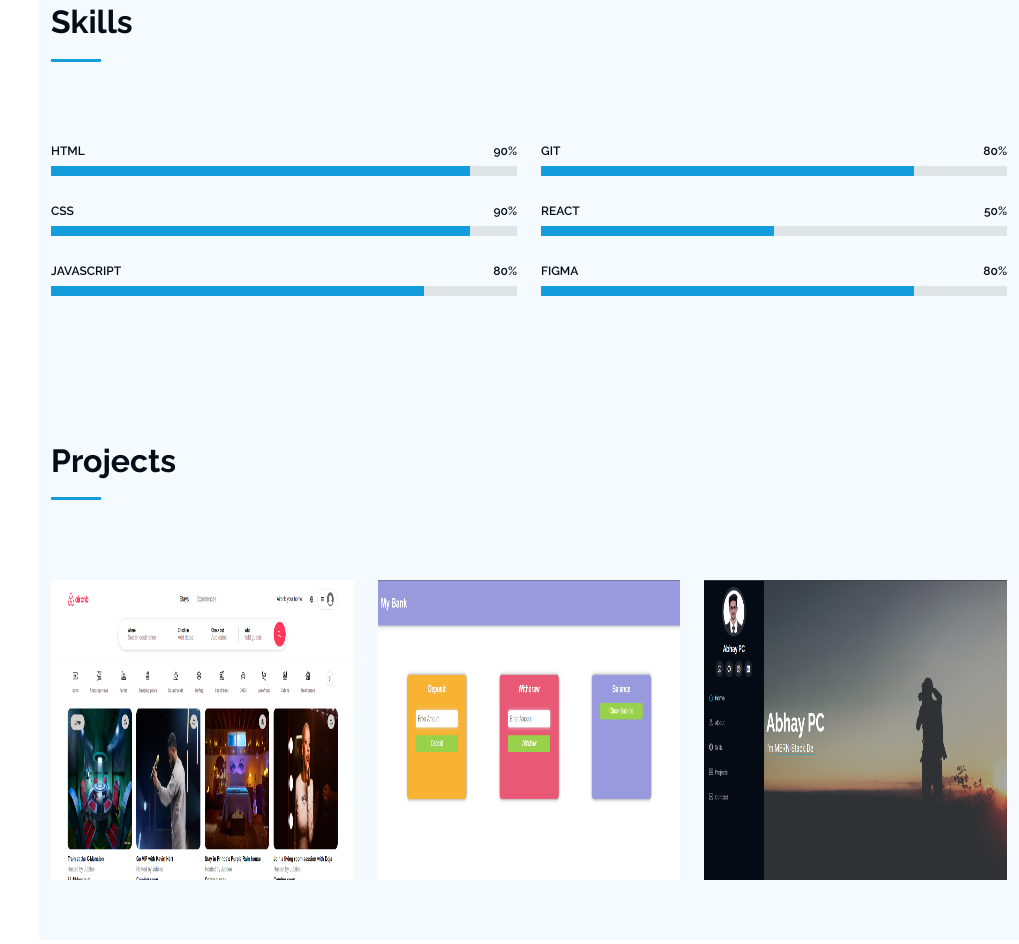
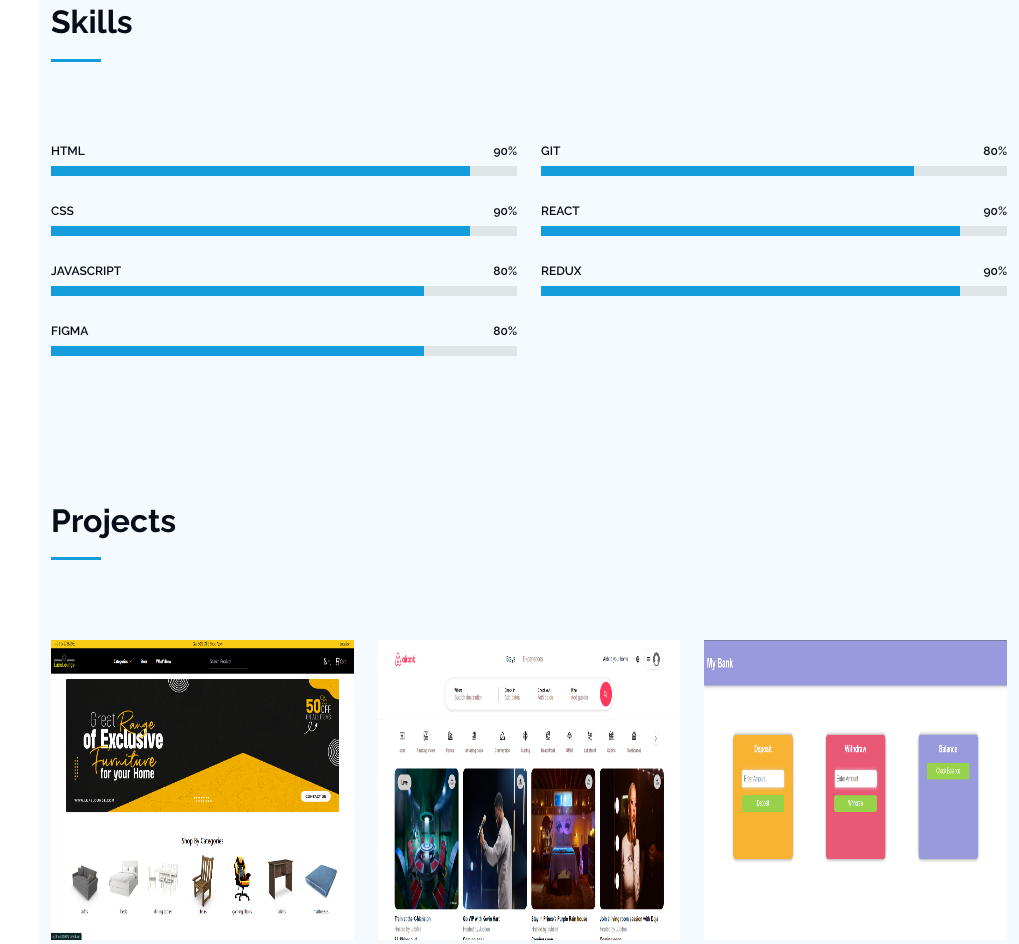
Before and after one commit to Abhaypc112/Abhay-pc, a plain HTML site: page index.html in a window 1280 px wide. Shown: the part 1658-2602 px from the top of the page, without its empty margins (261-1280 px from the left). Drawn offline with nearby package versions, Linux system fonts and the light colour scheme.

Commit message:
update react

```diff
--- a/index.html
+++ b/index.html
@@ -76,7 +76,7 @@
     <!-- Hero Section -->
     <section id="hero" class="hero section dark-background">
 
-      <img src="assets/img/hero-bg.jpg" alt="" data-aos="fade-in" class="">
+      <img src="assets/img/bg.jpeg" alt="" data-aos="fade-in" class="">
 
       <div class="container" data-aos="fade-up" data-aos-delay="100">
         <h2>Abhay PC</h2>
@@ -119,7 +119,7 @@
                   <li><i class="bi bi-chevron-right"></i> <strong>Age:</strong> <span>21</span></li>
                   <li><i class="bi bi-chevron-right"></i> <strong>Degree:</strong> <span>BSc Computer Science</span></li>
                   <li><i class="bi bi-chevron-right"></i> <strong>Email:</strong> <span>abhaypc112@gmail.com</span></li>
-                  <a href="assets/cv/abhaycv.pdf" download="AbhayPC CV"><button  class="btn btn-primary" type="submit">Download CV</button></a>
+                  <a href="assets/cv/ABHAY PC .pdf" download="AbhayPC CV"><button  class="btn btn-primary" type="submit">Download CV</button></a>
                 </ul>
               </div>
             </div>
@@ -173,6 +173,12 @@
                 <div class="progress-bar" role="progressbar" aria-valuenow="80" aria-valuemin="0" aria-valuemax="80"></div>
               </div>
             </div><!-- End Skills Item -->
+            <div class="progress">
+              <span class="skill"><span>FIGMA</span> <i class="val">80%</i></span>
+              <div class="progress-bar-wrap">
+                <div class="progress-bar" role="progressbar" aria-valuenow="80" aria-valuemin="0" aria-valuemax="80"></div>
+              </div>
+            </div><!-- End Skills Item -->
 
           </div>
 
@@ -186,18 +192,20 @@
             </div><!-- End Skills Item -->
 
             <div class="progress">
-              <span class="skill"><span>REACT</span> <i class="val">50%</i></span>
+              <span class="skill"><span>REACT</span> <i class="val">90%</i></span>
               <div class="progress-bar-wrap">
-                <div class="progress-bar" role="progressbar" aria-valuenow="50" aria-valuemin="0" aria-valuemax="50"></div>
+                <div class="progress-bar" role="progressbar" aria-valuenow="90" aria-valuemin="0" aria-valuemax="90"></div>
               </div>
             </div><!-- End Skills Item -->
 
             <div class="progress">
-              <span class="skill"><span>FIGMA</span> <i class="val">80%</i></span>
+              <span class="skill"><span>REDUX</span> <i class="val">90%</i></span>
               <div class="progress-bar-wrap">
-                <div class="progress-bar" role="progressbar" aria-valuenow="80" aria-valuemin="0" aria-valuemax="80"></div>
+                <div class="progress-bar" role="progressbar" aria-valuenow="90" aria-valuemin="0" aria-valuemax="90"></div>
               </div>
             </div><!-- End Skills Item -->
+
+
 
           </div>
 
@@ -218,6 +226,17 @@
 
         <div class="isotope-layout" data-default-filter="*" data-layout="masonry" data-sort="original-order">
           <div class="row gy-4 isotope-container" data-aos="fade-up" data-aos-delay="200">
+
+            <div class="col-lg-4 col-md-6 portfolio-item isotope-item filter-app">
+              <div class="portfolio-content h-100">
+                <img style="height: 300px;" src="assets/img/e-commerce.png" class="img-fluid" alt="">
+                <div class="portfolio-info">
+                  <p>E-COMMERCE APP</p>
+                  <a href="assets/img/e-commerce.png" title="App 1" data-gallery="portfolio-gallery-app" class="glightbox preview-link"><i class="bi bi-zoom-in"></i></a>
+                  <a href="https://github.com/Abhaypc112" title="More Details" class="details-link"><i class="bi bi-link-45deg"></i></a>
+                </div>
+              </div>
+            </div><!-- End Portfolio Item -->
 
             <div class="col-lg-4 col-md-6 portfolio-item isotope-item filter-app">
               <div class="portfolio-content h-100">
```
Also changed, not shown: assets/img/bg.jpeg (added), assets/img/e-commerce.png (added), 1 other file.
